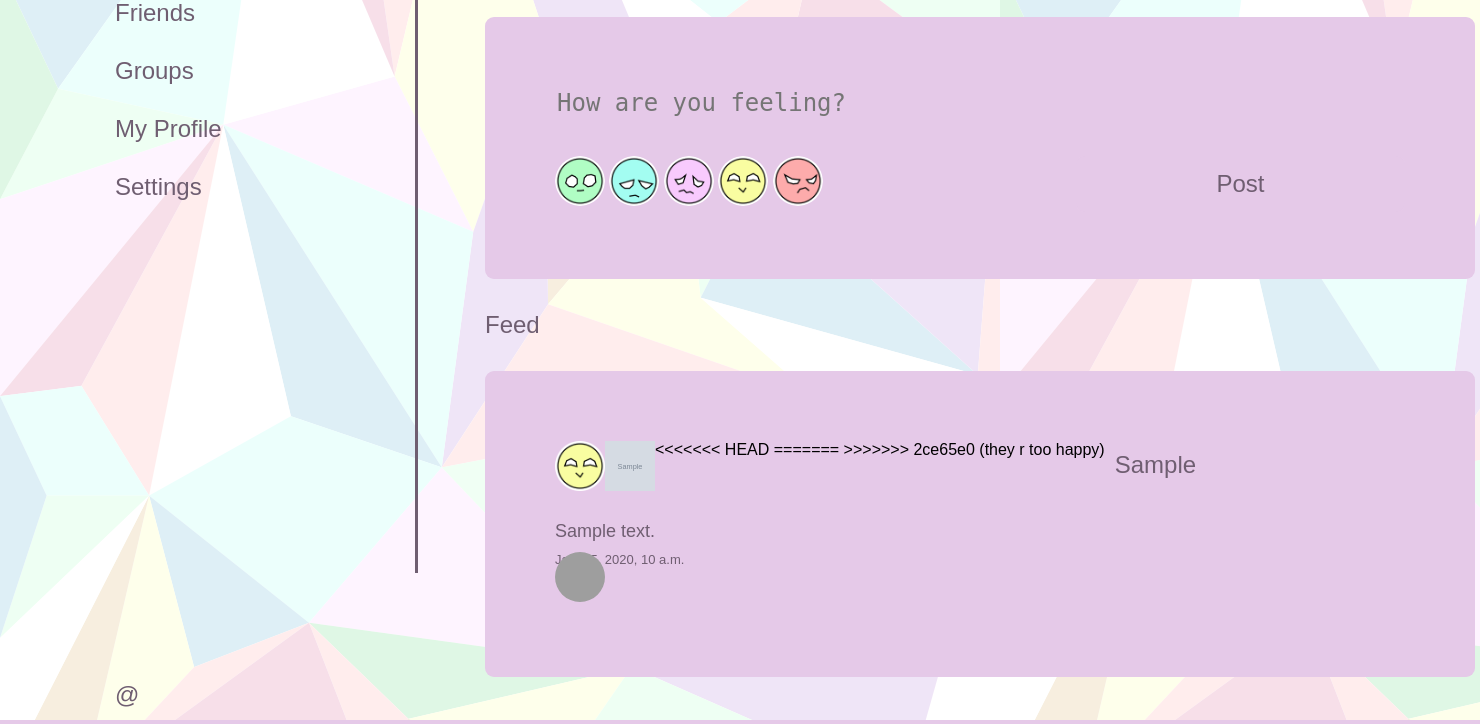
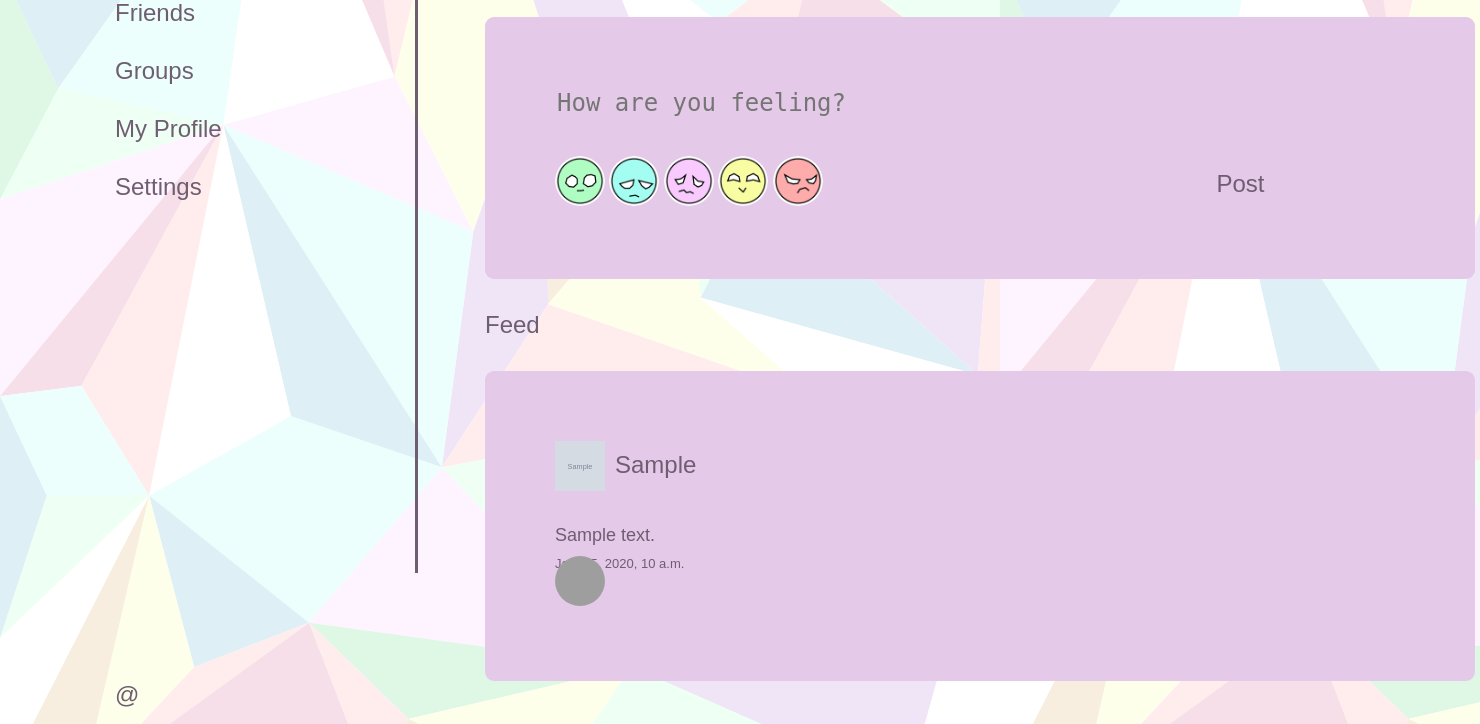
Before and after one commit to evelyn-campbell/Unfold-App, a Django app: template webapp/templates/core_templates/dashboard.html in a window 1480 px wide. Shown: the part 212-936 px from the top of the page. Run offline with Django 4.2, Linux system fonts and the light colour scheme; the template is opened without the code that fills it: values that come from a table or form of the project are taken from there, others are empty; tables that the repository leaves empty hold one stand-in row (values such as "Sample post"); grey boxes marked "Sample" are stand-in pictures; parts of the project's set-up code (start-up, migrations or seed data) failed here and were passed over; grey boxes are pictures that could not be loaded.

Commit message:
fixup broke code

```diff
--- a/webapp/templates/core_templates/dashboard.html
+++ b/webapp/templates/core_templates/dashboard.html
@@ -93,11 +93,7 @@
       {% for status in statuses %}
       <div class="block">
         <div style="display: inline-block; height: 50px;">
-<<<<<<< HEAD
-          <img src="{% static 'happy.png'%}" class="status" style="float: left; width: 50px; height: 50px;"/>
-=======
           <img src="{{status.mood_icon.url}}"style="float: left; width: 50px; height: 50px;"/>
->>>>>>> 2ce65e0 (they r too happy)
           <h4 style="float: right; margin-top: 10px; margin-left: 10px;">{{status.user}}</h4>
         </div>
         <h5>{{status.message}}</h5>
```
